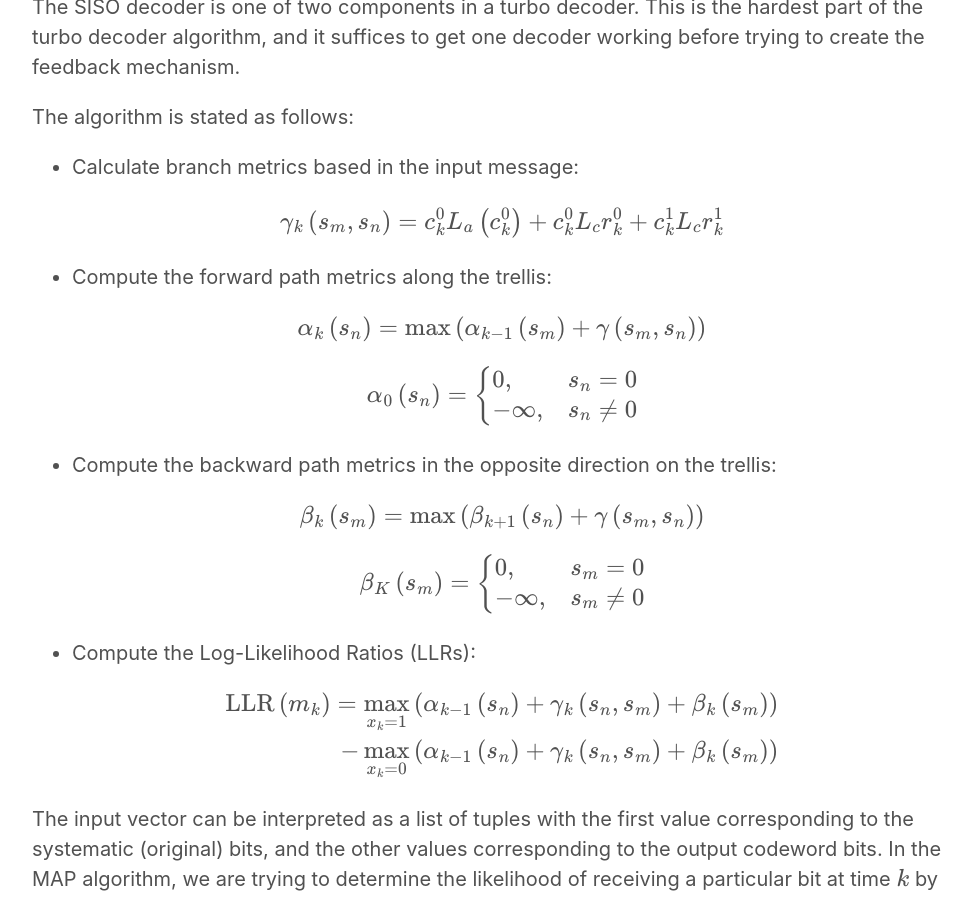
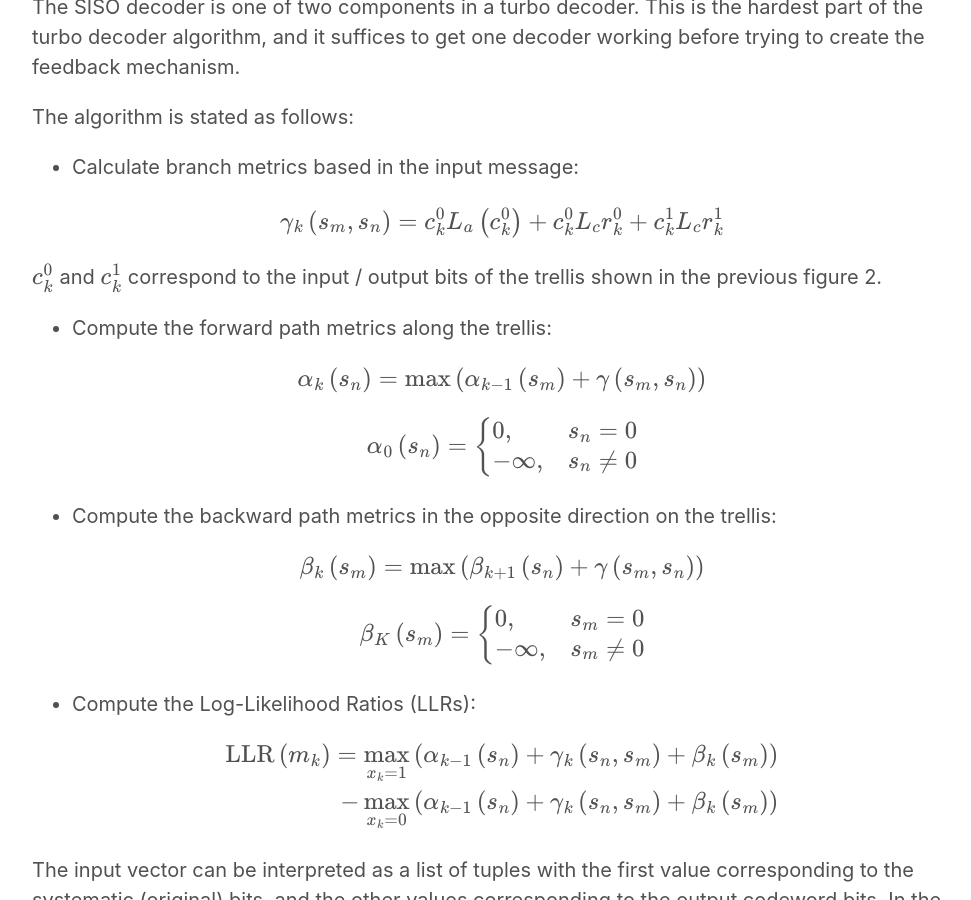
Before and after one commit to DaulPavid/ofdm.github.io, a Jekyll site: the page built from _posts/2018-10-16-turbocodes.md, in a window 1280 px wide and 900 px high, scrolled down 2907 px. Shown: the whole window, without its empty margins (138-1109 px from the left). Built offline with Jekyll 4.4.1, drawn with Linux system fonts in a browser that asks for light colours; formulas are drawn with MathJax 3.

Commit message:
Update turbo codes article

```diff
--- a/_posts/2018-10-16-turbocodes.md
+++ b/_posts/2018-10-16-turbocodes.md
@@ -50,6 +50,8 @@ The algorithm is stated as follows:
 * Calculate branch metrics based in the input message:
 
 $$ \gamma_k \left(s_m, s_n \right) = c_k^0 L_a \left( c_k^0 \right) + c_k^0 L_c r_k^0 + c_k^1 L_c r_k^1 $$
+
+$ c_k^0 $ and $ c_k^1 $ correspond to the input / output bits of the trellis shown in the previous figure 2.
 
 * Compute the forward path metrics along the trellis:
 
```
